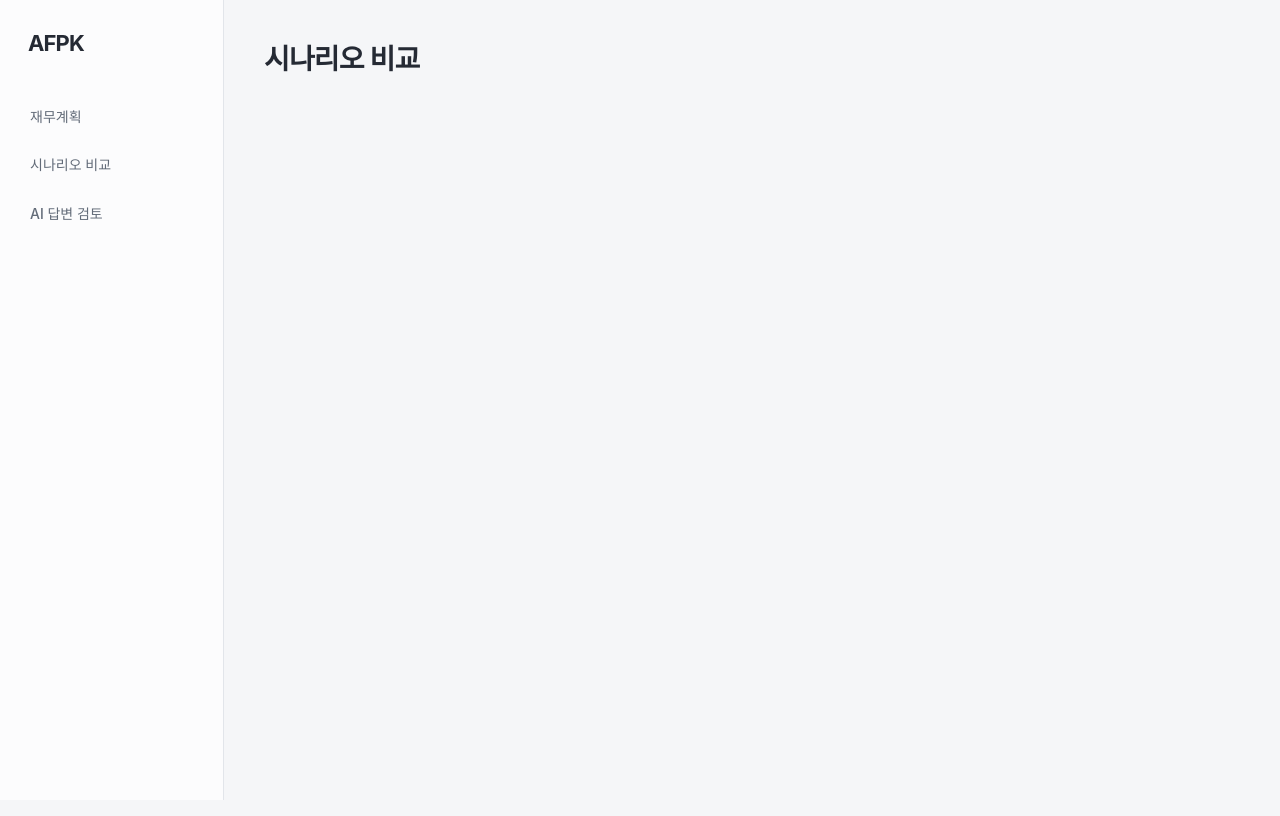
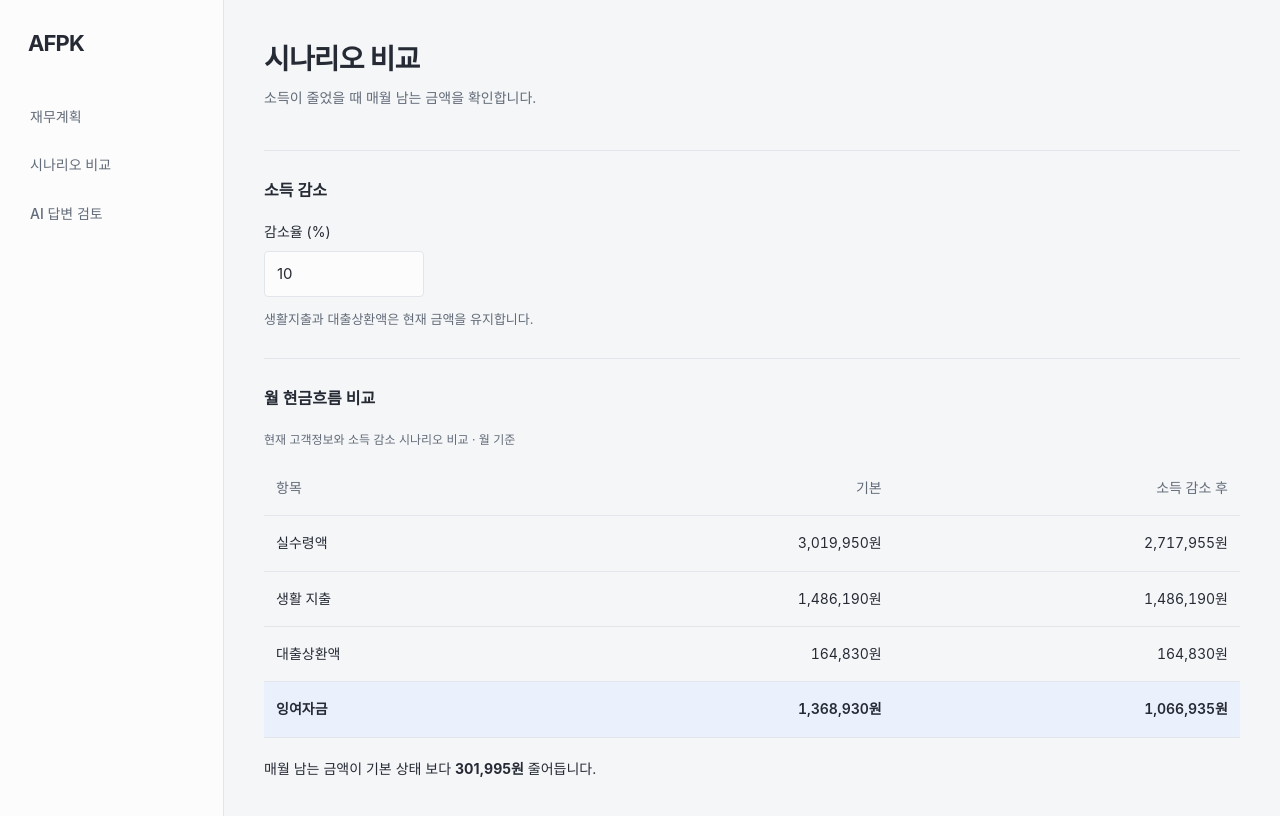
Before and after one commit to yuurmj/afpk, a React (Vite) app: page / in a window 1280 px wide. Both pictures are taken after a click on the button "시나리오 비교". Shown: the top 816 px of the page. Built offline with nearby package versions, Linux system fonts and the light colour scheme; a web font is replaced by a local one.

Commit message:
feat: 소득 감소 시나리오 및 월 현금흐름 비교 구현

```diff
--- a/src/App.jsx
+++ b/src/App.jsx
@@ -18,13 +18,14 @@ export default function App() {
             />
 
             <main className="app__content">
-                {currentPage === 'plan' &&
+                {currentPage === 'plan' && (
                     <PlanPage
                         customer={customer}
-                        onCustomerChange={setCustomer}
-                    />
-                }
-                {currentPage === 'scenario' && <ScenarioPage />}
+                        onCustomerChange={setCustomer} />
+                )}
+                {currentPage === 'scenario' && (
+                    <ScenarioPage customer={customer} />
+                )}
                 {currentPage === 'review' && <ReviewPage />}
             </main>
         </div>
--- a/src/pages/ScenarioPage.jsx
+++ b/src/pages/ScenarioPage.jsx
@@ -1,3 +1,137 @@
-export default function ScenarioPage() {
-  return <h1>시나리오 비교</h1>;
+import { useState } from 'react';
+import { calculateMonthlySurplus, calculateIncomeScenario } from '../utils/calculations.js';
+import './ScenarioPage.scss'
+
+
+export default function ScenarioPage({ customer }) {
+  const [decreaseRate, setDecreaseRate] = useState('10');
+
+  const rate = Number(decreaseRate);
+  const isValid =
+    decreaseRate !== '' &&
+    Number.isFinite(rate) &&
+    rate >= 0 &&
+    rate <= 100;
+
+  const originalSurplus = calculateMonthlySurplus(customer);
+
+  const scenario = isValid
+    ? calculateIncomeScenario(customer, rate)
+    : null;
+
+  function formatAmount(amount) {
+    return `${amount.toLocaleString('ko-KR')}원`;
+  }
+
+  return (
+    <section className="scenario-page">
+      <header className='scenario-page__header'>
+        <h1>시나리오 비교</h1>
+        <p>소득이 줄었을 때 매월 남는 금액을 확인합니다.</p>
+      </header>
+
+      <section className="scenario-page__settings">
+        <h2>소득 감소</h2>
+
+        <label htmlFor='income-decrease'>감소율 (%)</label>
+        <input
+          id="income-decrease"
+          type='number'
+          min="0"
+          max="100"
+          step="any"
+          value={decreaseRate}
+          onChange={(event) =>
+            setDecreaseRate(event.target.value)
+          }
+          aria-describedby='income-decrease-help'
+          aria-invalid={!isValid}
+        />
+
+        <p id="income-decrease-help">
+          {isValid
+            ? '생활지출과 대출상환액은 현재 금액을 유지합니다.'
+            : '감소율을 0~100 사이로 입력해 주세요.'}
+        </p>
+      </section>
+
+      <section className='scenario-page__results'>
+        <h2>월 현금흐름 비교</h2>
+
+        <table>
+          <caption>
+            현재 고객정보와 소득 감소 시나리오 비교 · 월 기준
+          </caption>
+
+          <thead>
+            <tr>
+              <th scope='col'>항목</th>
+              <th scope='col'>기본</th>
+              <th scope='col'>소득 감소 후</th>
+            </tr>
+          </thead>
+
+          <tbody>
+            <tr>
+              <th scope='row'>실수령액</th>
+              <td className='amount'>
+                {formatAmount(customer.monthlyNetIncome)}
+              </td>
+              <td className='amount'>
+                {scenario
+                  ? formatAmount(scenario.reducedIncome)
+                  : '—'}
+              </td>
+            </tr>
+
+            <tr>
+              <th scope='row'>생활 지출</th>
+              <td className='amount'>
+                {formatAmount(customer.monthlyLivingExpenses)}
+              </td>
+              <td className='amount'>
+                {formatAmount(customer.monthlyLivingExpenses)}
+              </td>
+            </tr>
+
+            <tr>
+              <th scope='row'>대출상환액</th>
+              <td className='amount'>
+                {formatAmount(customer.monthlyLoanPayment)}
+              </td>
+              <td className='amount'>
+                {formatAmount(customer.monthlyLoanPayment)}
+              </td>
+            </tr>
+
+            <tr className="scenario-page__surplus">
+              <th scope="row">잉여자금</th>
+              <td className="amount">
+                {formatAmount(originalSurplus)}
+              </td>
+              <td className="amount">
+                {scenario
+                  ? formatAmount(scenario.monthlySurplus)
+                  : '—'}
+              </td>
+            </tr>
+          </tbody>
+        </table>
+
+        {scenario && (
+          <p className='scenario-page__message'>
+            매월 남는 금액이 기본 상태 보다{' '}
+            <strong>
+              {formatAmount(
+                originalSurplus - scenario.monthlySurplus
+              )}
+            </strong>{' '}
+            줄어듭니다.
+            {scenario.monthlySurplus < 0 &&
+              ' 소득보다 지출과 상환액이 많아 월 적자가 발생합니다.'}
+          </p>
+        )}
+      </section>
+    </section>
+  )
 }
--- a/src/pages/ScenarioPage.scss
+++ b/src/pages/ScenarioPage.scss
@@ -0,0 +1,110 @@
+@use '../styles/variables' as vars;
+
+.scenario-page {
+    width: 100%;
+    max-width: 1040px;
+    margin-inline: auto;
+
+    &__header {
+        margin-bottom: 40px;
+
+        p {
+            margin-top: 8px;
+            color: vars.$text-secondary;
+            font-size: 14px;
+        }
+    }
+
+    &__settings {
+        padding-block: 28px;
+        border-top: 1px solid vars.$border-color;
+
+        h2 {
+            margin-bottom: 20px;
+            font-size: 16px;
+        }
+
+        label {
+            display: block;
+            margin-bottom: 8px;
+            font-size: 14px;
+        }
+
+        input {
+            width: 160px;
+            padding: 10px 12px;
+            border: 1px solid vars.$border-color;
+            border-radius: 4px;
+            background-color: vars.$bg-surface;
+            color: vars.$text-primary;
+
+            &:focus-visible {
+                outline: 2px solid vars.$primary;
+                outline-offset: 3px;
+            }
+        }
+
+        p {
+            margin-top: 12px;
+            color: vars.$text-secondary;
+            font-size: 13px;
+        }
+    }
+
+    &__results {
+        padding-block: 28px;
+        border-top: 1px solid vars.$border-color;
+
+        h2 {
+            font-size: 16px;
+        }
+
+        table {
+            width: 100%;
+            margin-top: 20px;
+            border-collapse: collapse;
+            font-size: 14px;
+        }
+
+        caption {
+            margin-bottom: 12px;
+            color: vars.$text-secondary;
+            font-size: 12px;
+            text-align: left;
+        }
+
+        th,
+        td {
+            padding: 16px 12px;
+            border-bottom: 1px solid vars.$border-color;
+        }
+
+        th {
+            font-weight: 500;
+            text-align: left;
+        }
+
+        td,
+        thead th:not(:first-child) {
+            text-align: right;
+        }
+
+        thead {
+            color: vars.$text-secondary;
+        }
+    }
+
+    &__surplus {
+        background-color: vars.$primary-soft;
+
+        th,
+        td {
+            font-weight: 600;
+        }
+    }
+
+    &__message {
+        margin-top: 20px;
+        font-size: 14px;
+    }
+}
--- a/src/utils/calculations.js
+++ b/src/utils/calculations.js
@@ -9,3 +9,19 @@ export function calculateMonthlySurplus(customer) {
 export function calculateNetWorth(customer) {
     return customer.totalAssets - customer.totalDebt;
 }
+
+export function calculateIncomeScenario(customer, decreaseRate) {
+    const reducedIncome = Math.round(
+        customer.monthlyNetIncome * (1 - decreaseRate / 100)
+    );
+
+    const scenarioCustomer = {
+        ...customer,
+        monthlyNetIncome: reducedIncome,
+    };
+
+    return {
+        reducedIncome,
+        monthlySurplus: calculateMonthlySurplus(scenarioCustomer),
+    };
+}
```
